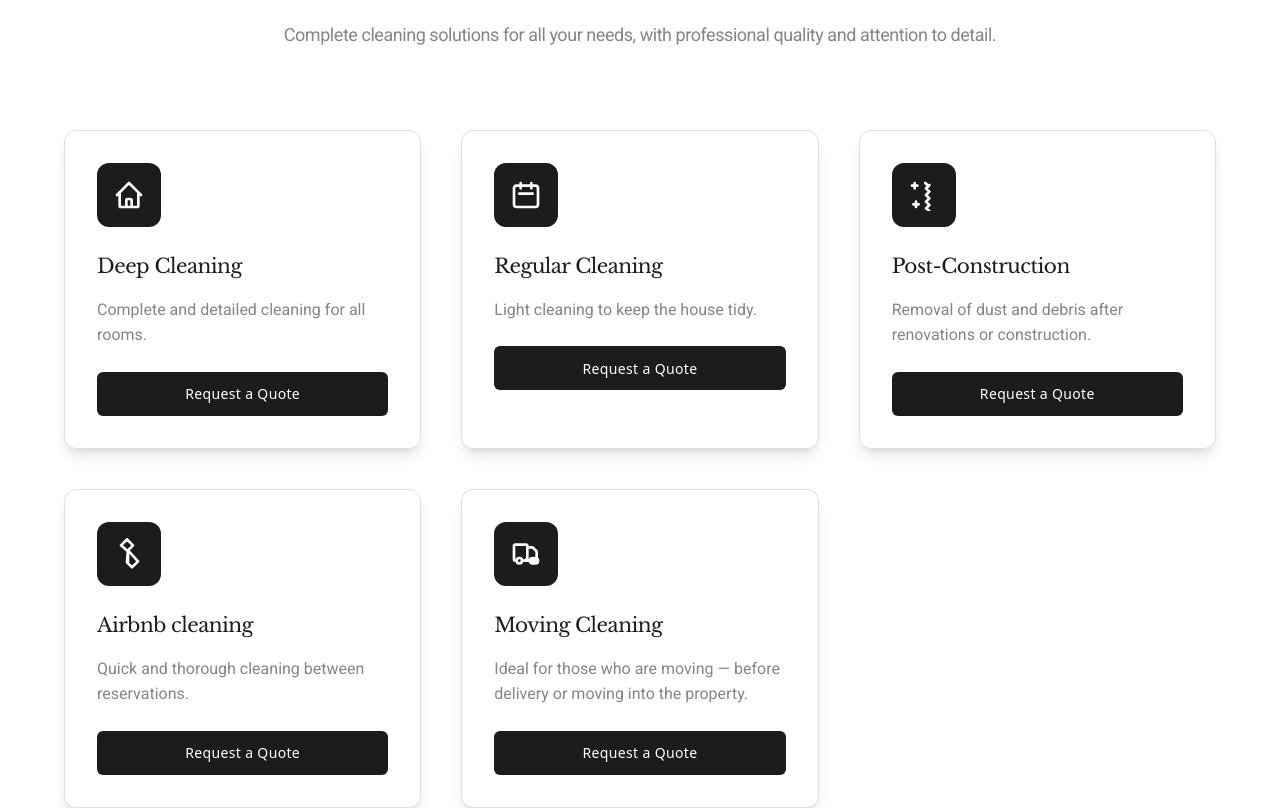
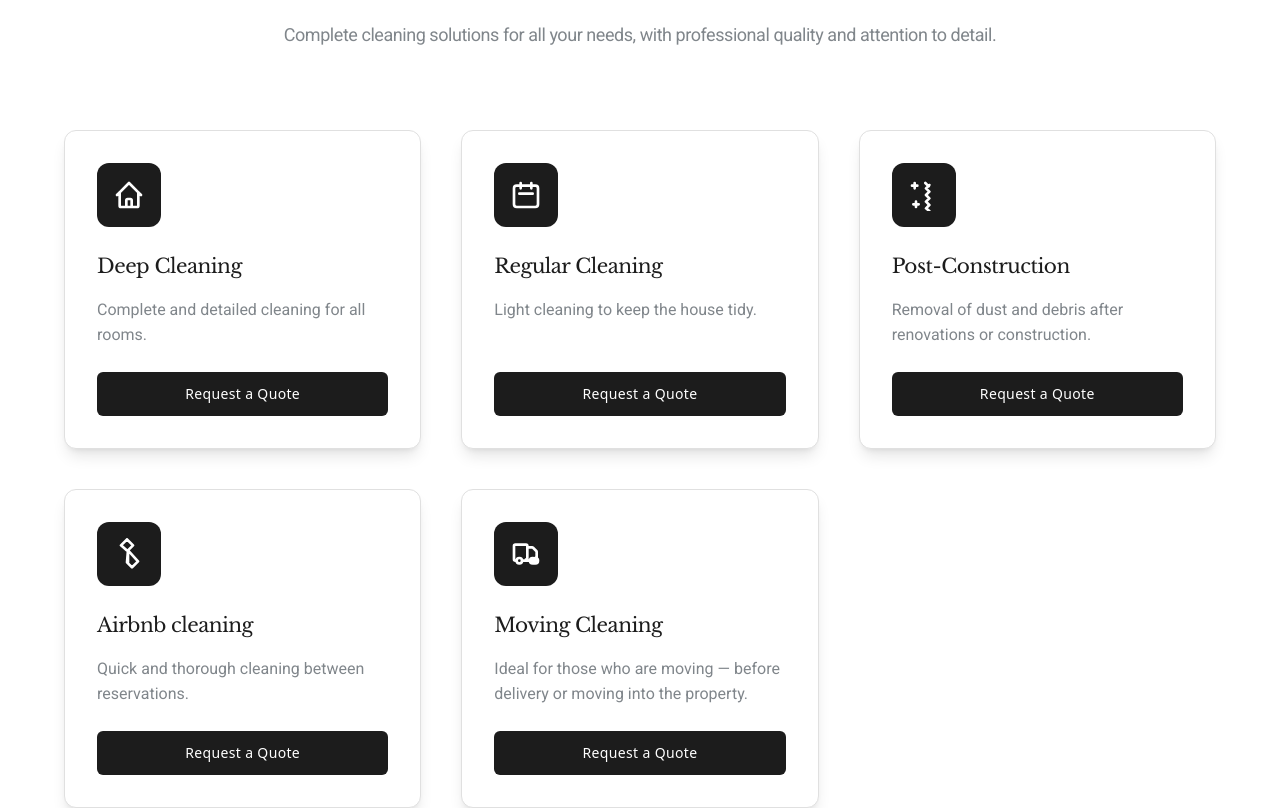
Before and after one commit to nichollas2030/shine-react-landing, a React (Vite) app: page / in a window 1280 px wide. Shown: the part 960-1768 px from the top of the page. Built offline with nearby package versions, Linux system fonts and the light colour scheme.

Commit message:
Adicionando sms

```diff
--- a/src/components/sections/ServicesGrid.tsx
+++ b/src/components/sections/ServicesGrid.tsx
@@ -149,8 +149,8 @@ export default function ServicesGrid() {
             }}
           >
             {servicesContent.services.map((service, index) => (
-              <motion.div key={index} variants={itemVariants} className="group">
-                <div className="card-service h-full">
+              <motion.div key={index} variants={itemVariants} className="group h-full">
+                <div className="card-service h-full flex flex-col">
                   {/* Icon */}
                   <div
                     className="w-12 h-12 xs:w-14 xs:h-14 sm:w-16 sm:h-16 rounded-xl flex items-center justify-center mb-4 xs:mb-6 group-hover:scale-110 transition-transform duration-300"
@@ -162,7 +162,8 @@ export default function ServicesGrid() {
                     />
                   </div>
 
-                  {/* Content */}
+                  {/* Content - flex-grow para empurrar o botão para baixo */}
+                  <div className="flex-grow">
                     <h3
                       className="font-heading text-base xs:text-lg sm:text-xl font-bold mb-3 xs:mb-4 group-hover:text-tc-primary-700 transition-colors duration-300"
                       style={{ color: "#1c1c1c" }}
@@ -173,12 +174,13 @@ export default function ServicesGrid() {
                     <p className="font-secondary text-xs xs:text-sm sm:text-base text-tc-text-600 mb-5 xs:mb-6 leading-relaxed">
                       {service.description}
                     </p>
+                  </div>
 
-                  {/* CTA */}
+                  {/* CTA - sempre alinhado na parte inferior */}
                   <Button
                     variant="primary"
                     size="sm"
-                    className="w-full text-white hover:opacity-90 transition-all duration-300 min-h-touch text-xs xs:text-sm"
+                    className="w-full text-white hover:opacity-90 transition-all duration-300 min-h-touch text-xs xs:text-sm mt-auto"
                     style={{
                       backgroundColor: "#1c1c1c",
                       borderColor: "#1c1c1c",
--- a/src/components/ui/WhatsAppFloat.tsx
+++ b/src/components/ui/WhatsAppFloat.tsx
@@ -18,7 +18,7 @@ export default function WhatsAppFloat() {
   }, [])
 
   const handleClick = () => {
-    const message = "Olá! Gostaria de solicitar um orçamento para limpeza residencial."
+    const message = "Hi! I would like to request a quote for residential cleaning services."
     window.open(`https://wa.me/15615231300?text=${encodeURIComponent(message)}`, '_blank', 'noopener,noreferrer')
   }
 
@@ -34,7 +34,7 @@ export default function WhatsAppFloat() {
             whileTap={{ scale: 0.95 }}
             onClick={handleClick}
             className="min-w-16 min-h-16 w-16 h-16 bg-gradient-to-r from-tc-whatsapp-500 to-tc-whatsapp-600 hover:from-tc-whatsapp-600 hover:to-tc-whatsapp-700 text-white rounded-full shadow-lg hover:shadow-xl flex items-center justify-center transition-all duration-300 animate-pulse-whatsapp hover:animate-none focus:outline-none focus:ring-4 focus:ring-tc-whatsapp-300 focus:ring-offset-2"
-            aria-label="Conversar no WhatsApp para solicitar orçamento de limpeza"
+            aria-label="Chat on WhatsApp to request a cleaning quote"
             type="button"
           >
             <svg className="w-8 h-8" fill="currentColor" viewBox="0 0 24 24" aria-hidden="true">
```
Lines whose indentation alone changed are shown as unchanged.
